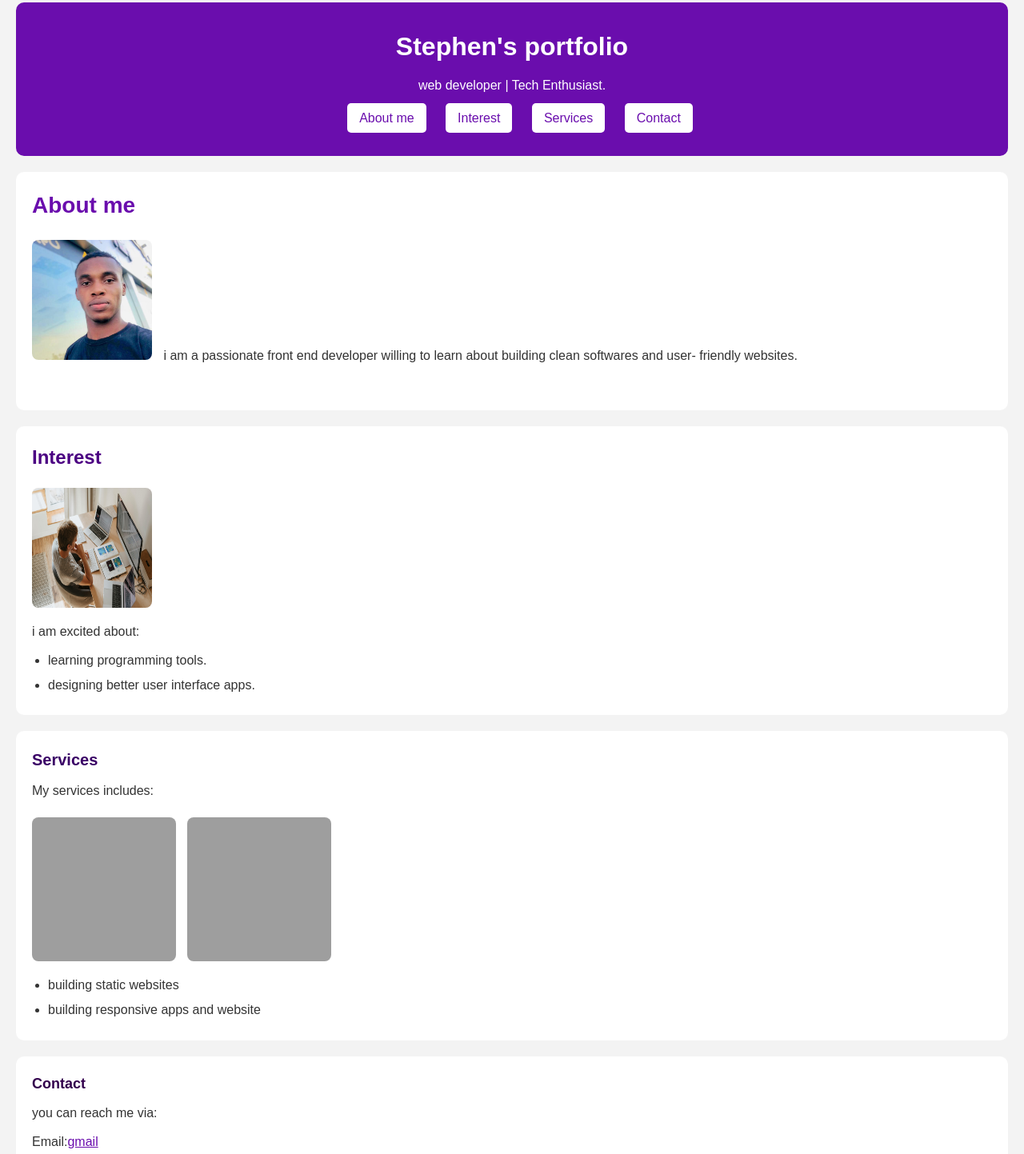
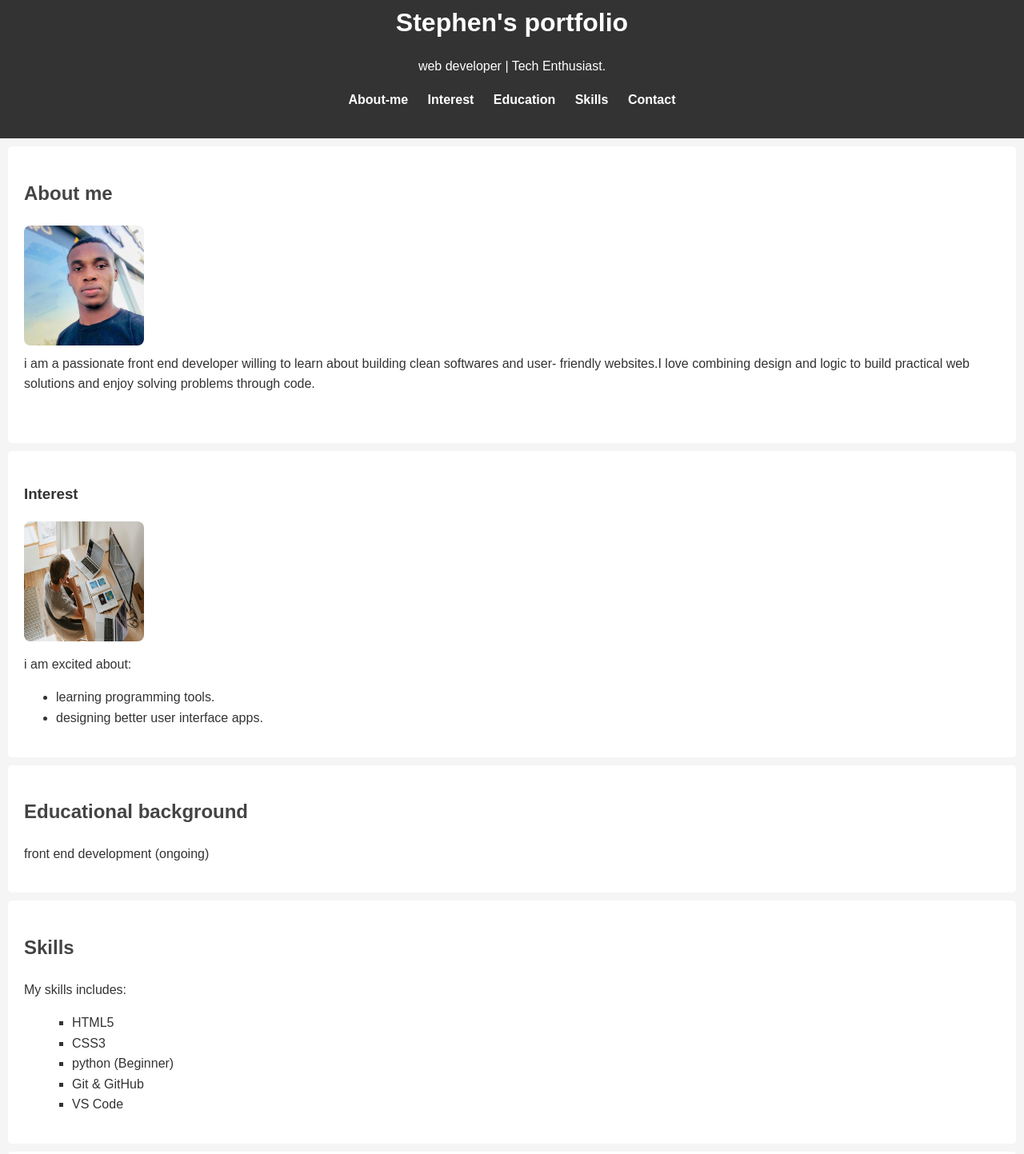
Before and after one commit to stevglobal/my-first-hackathon, a plain HTML site: page index.html in a window 1280 px wide. Shown: the part 17-1460 px from the top of the page at 80% size. Drawn offline with Linux system fonts and the light colour scheme; grey boxes are pictures that could not be loaded.

Commit message:
few changes

```diff
--- a/index.html
+++ b/index.html
@@ -10,29 +10,38 @@
     <title>my first hackathon project</title>
     <link rel="stylesheet" href="styles.css" />
   </head>
+
   <body>
+
     <!--header section-->
     <header>
      <h1>Stephen's portfolio</h1>
       <p>web developer | Tech Enthusiast.</p>
       <nav>
         <ul>
-          <li><a href="#About me">About me</a></li>
+          <li><a href="#About me">About-me</a></li>
           <li><a href="#Interest">Interest</a></li>
-          <li><a href="#Services">Services</a></li>
+          <li><a href="#Education">Education</a></li>
+          <li><a href="#Skills">Skills</a></li>
           <li><a href="#Contact">Contact</a></li>
         </ul>
       </nav>
     </header>
+
+    <!--About-me section-->
     <section id="About me">
       <h2>About me</h2>
       <p>
         <img src="images/vkvbqu.jpg" alt="my photo" width="150x" height="150px">
         i am a passionate front end developer willing to learn about building
-        clean softwares and user- friendly websites.
+        clean softwares and user- friendly websites.I love combining
+            design and logic to build practical web solutions and enjoy solving
+            problems through code.
       </p>
       <br />
     </section>
+
+    <!--Interest section-->
       <section id="Interest">
       <h3>Interest</h3>
       <img src="images/learning tools.jpg" alt="my interest" width="150px" height="150px">
@@ -42,22 +51,34 @@
         <li>designing better user interface apps.</li>
       </ul>
     </section>
-    <section id="Services">
-      <h4>Services</h4>
-      <p>My services includes:</p>
-      <img src="images/services img.jpg" alt="my services 1" width="180px" height="180px">
-      <img src="images/services img1.jpg" alt="my services2" width="180px" height="180px">
-      <ul>
-        <li> building static websites</li>
-        <li>building responsive apps and website</li>
-      </ul>
+
+    <!--Education section-->
+    <section id="Education">
+      <h2>Educational background</h2>
+      <p>front end development (ongoing)</p>
     </section>
+
+    <!---Skills section-->
+    <section id="Skills">
+      <h2>Skills</h2>
+      <p>My skills includes:</p>
+      <ul class="skills-list">
+      <li>HTML5</li>
+      <li>CSS3</li>
+      <li>python (Beginner)</li>
+      <li>Git & GitHub</li>
+      <li>VS Code</li>
+  </ul>
+</section>
+
     <!--contact section-->
     <section id="Contact">
         <h5>Contact</h5>
         <p>you can reach me via:</p>
         <p>Email:<a href="mailto:stephencharlesjr36@gmail.com">gmail</a></p>
         <p>Github:<a href="https://github.com/stevglobal" target="_blank">stevglobal</a></p>
+        </section>
+
        <!-- footer section-->
         <footer>
             <P>&copy; 2025 stephen chijioke okoli</P>
--- a/styles.css
+++ b/styles.css
@@ -1,151 +1,70 @@
-/* Reset default margin and padding */
-* {
+/* Base Styles */
+body {
+  font-family: Arial, sans-serif;
+  line-height: 1.6;
   margin: 0;
   padding: 0;
-  box-sizing: border-box;
+  background-color: #f5f5f5;
+  color: #333;
 }
 
-/* Smooth scroll effect */
-html {
-  scroll-behavior: smooth;
+/* Header Section */
+header {
+  background-color: #333333;
+  color: #fff;
+  padding: 20px;
+  text-align: center;
 }
 
-/* Basic body styling */
-body {
-  font-family: Arial, sans-serif;
-  background-color: #f3f3f3;
-  color: #333;
-  line-height: 1.6;
-  padding: 20px;
+header h1 {
+  margin: 0;
 }
 
-/* Centered container */
-header {
-  text-align: center;
-  background-color: #6a0dad; /* Deep purple */
-  color: white;
-  padding: 30px 20px;
-  border-radius: 10px;
-  margin-bottom: 20px;
-}
-
-/* Headings Styling */
-h1 {
-  font-size: 32px;
-  margin-bottom: 10px;
-}
-
-h2 {
-  font-size: 28px;
-  margin-bottom: 10px;
-  color: #6a0dad;
-}
-
-h3 {
-  font-size: 24px;
-  margin-bottom: 8px;
-  color: #4b0082;
-}
-
-h4 {
-  font-size: 20px;
-  margin-bottom: 6px;
-  color: #3a0066;
-}
-
-h5 {
-  font-size: 18px;
-  margin-bottom: 5px;
-  color: #33004d;
-}
-
-/* Navigation Links */
 nav ul {
   list-style: none;
   padding: 0;
-  margin-top: 10px;
 }
 
 nav li {
   display: inline-block;
-  margin: 5px 10px;
+  margin: 0 10px;
 }
 
 nav a {
+  color: #fff;
   text-decoration: none;
-  background-color: white;
-  color: #6a0dad;
-  padding: 10px 15px;
-  border-radius: 5px;
-  transition: background-color 0.3s;
+  font-weight: bold;
 }
 
-nav a:hover {
-  background-color: #f3e9ff;
+/* Section Styles */
+section {
+  padding: 20px;
+  margin: 10px;
+  background-color: #fff;
+  border-radius: 5px;
 }
 
-/* Sections */
-section {
-  background-color: white;
-  padding: 20px;
-  border-radius: 10px;
-  margin-bottom: 20px;
+section h2 {
+  color: #444;
 }
 
-/* Paragraphs */
-p {
-  font-size: 16px;
+/* Image Styling */
+section img {
+  display: block;
   margin: 10px 0;
+  border-radius: 8px;
 }
 
-/* Images */
-img {
-  border-radius: 8px;
-  margin-top: 10px;
-  margin-right: 10px;
-}
-
-/* Lists */
-ul {
+/* Skills List */
+.skills-list {
+  list-style-type: square;
   margin-left: 20px;
-  margin-top: 10px;
-}
-
-li {
-  margin-bottom: 5px;
-}
-
-/* Contact Section Link */
-#Contact a {
-  color: #6a0dad;
-  text-decoration: underline;
 }
 
 /* Footer */
 footer {
   text-align: center;
-  margin-top: 30px;
-  font-size: 14px;
-  color: #666;
+  padding: 15px;
+  background-color: #333;
+  color: white;
 }
-
-/* Responsive Design */
-@media (max-width: 600px) {
-  h1 {
-    font-size: 26px;
-  }
-
-  h2, h3, h4, h5 {
-    font-size: 18px;
-  }
-
-  nav li {
-    display: block;
-    margin: 10px 0;
-  }
-
-  img {
-    width: 100%;
-    height: auto;
-  }
-}
```
Also changed, not shown: 2 other files.
